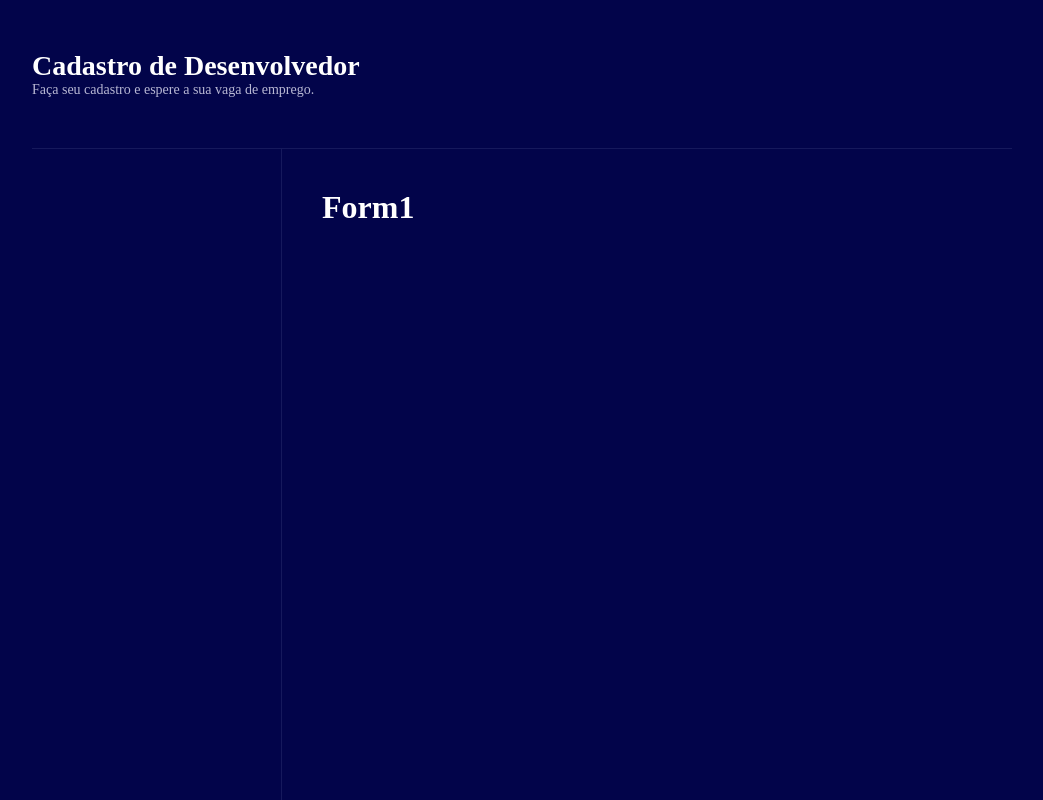
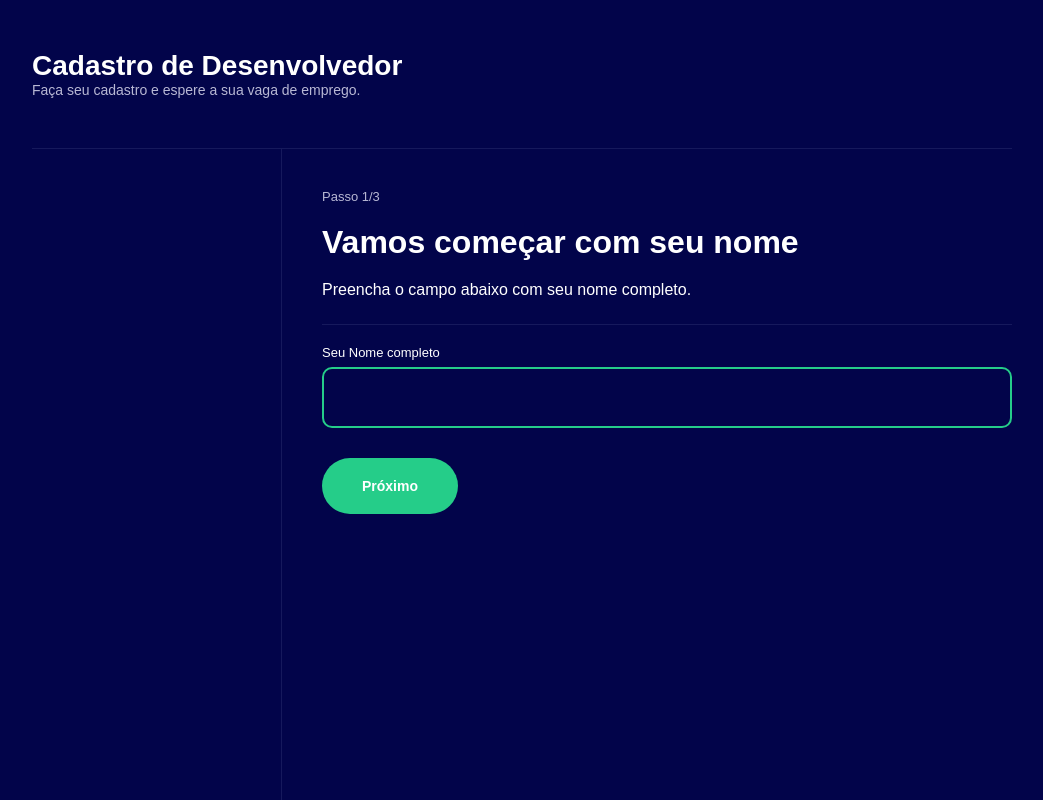
Before and after one commit to NicollasRyan/multi, a React (Create React App) app: page / in a window 1280 px wide. Shown: the whole page, without its empty margins (118-1161 px from the left). Built offline with nearby package versions, Linux system fonts and the light colour scheme.

Commit message:
criando e estilizando o FormStep1

```diff
--- a/src/pages/FormStep1/index.tsx
+++ b/src/pages/FormStep1/index.tsx
@@ -1,3 +1,33 @@
+import {
+  BoxText,
+  Button,
+  Conatiner,
+  Description,
+  Input,
+  Label,
+  Step,
+  Title,
+} from "./styles";
+
 export function FormStep1() {
-  return <h1>Form1</h1>;
+  const handleNextStep = () => {};
+
+  return (
+    <Conatiner>
+      <BoxText>
+        <Step>Passo 1/3</Step>
+        <Title>Vamos começar com seu nome</Title>
+        <Description>
+          Preencha o campo abaixo com seu nome completo.
+        </Description>
+      </BoxText>
+
+      <Label>
+        Seu Nome completo
+        <Input />
+      </Label>
+
+      <Button onClick={handleNextStep}>Próximo</Button>
+    </Conatiner>
+  );
 }
--- a/src/pages/FormStep1/styles.ts
+++ b/src/pages/FormStep1/styles.ts
@@ -1 +1,53 @@
 import styled from "styled-components";
+
+export const Conatiner = styled.div``;
+
+export const BoxText = styled.div`
+  display: flex;
+  flex-direction: column;
+  border-bottom: 1px solid #16195c;
+  gap: 20px 10px;
+  padding-bottom: 25px;
+`;
+
+export const Step = styled.p`
+  font-size: 13px;
+  color: #b8b8d4;
+`;
+
+export const Title = styled.h1`
+  font-size: 26;
+`;
+
+export const Description = styled.div``;
+
+export const Label = styled.label`
+  display: block;
+  margin-top: 20px;
+  font-size: 13px;
+`;
+
+export const Input = styled.input`
+  margin-top: 7px;
+  box-sizing: border-box;
+  width: 100%;
+  padding: 20px 10px;
+  border: 2px solid #25cd89;
+  border-radius: 10px;
+  color: #fff;
+  outline: 0;
+  font-size: 15px;
+  background-color: #02044a;
+`;
+
+export const Button = styled.button`
+  background-color: #25cd89;
+  color: #fff;
+  font-size: 14px;
+  font-weight: bold;
+  padding: 20px 40px;
+  border: 0;
+  border-radius: 30px;
+  cursor: pointer;
+  margin-top: 30px;
+`;
--- a/src/styles/global.ts
+++ b/src/styles/global.ts
@@ -5,6 +5,7 @@ export const GlobalStyle = createGlobalStyle`
     margin: 0;
     padding: 0;
     box-sizing: border-box;
+    font-family: Arial, Helvetica, sans-serif;
 }
 
 body {
```
